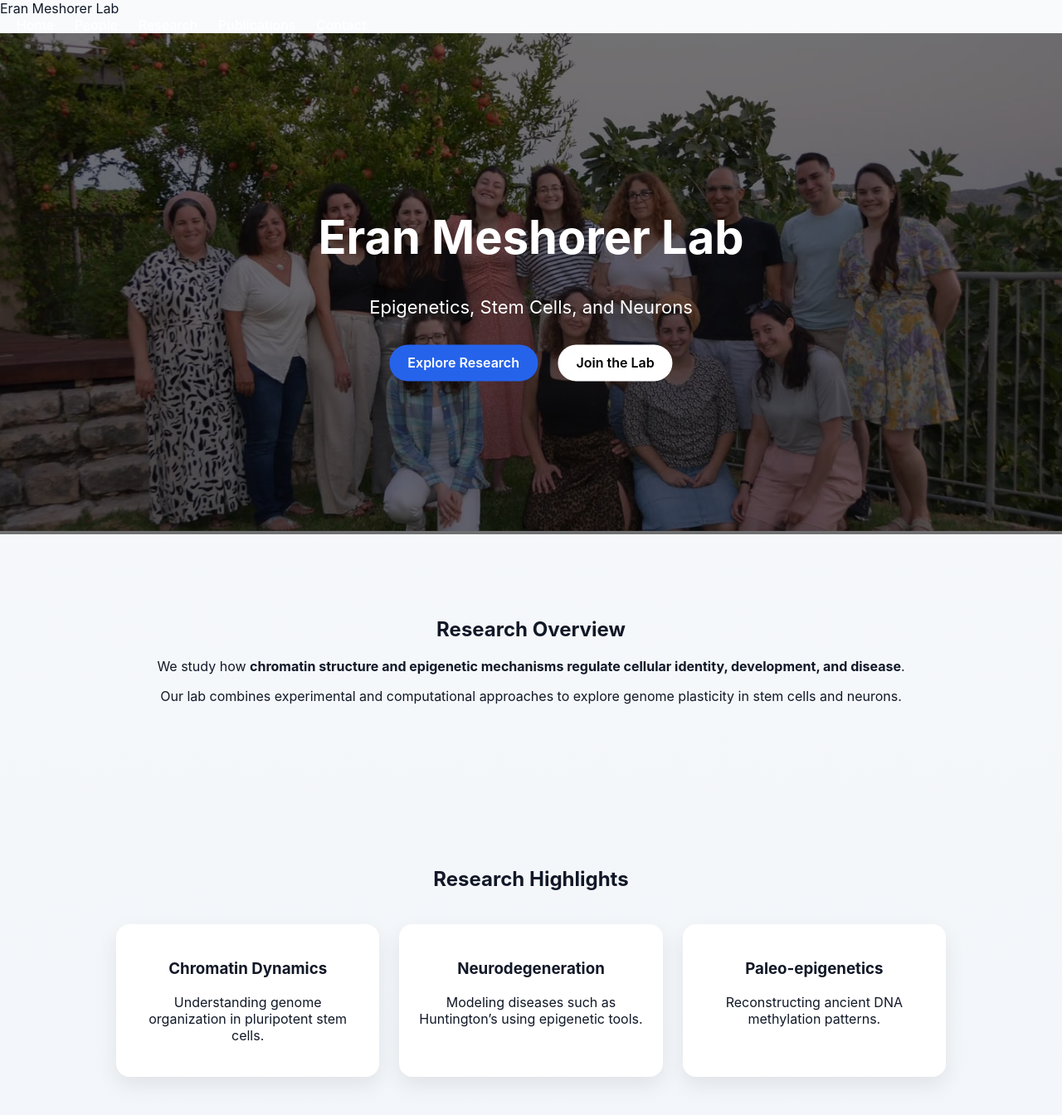
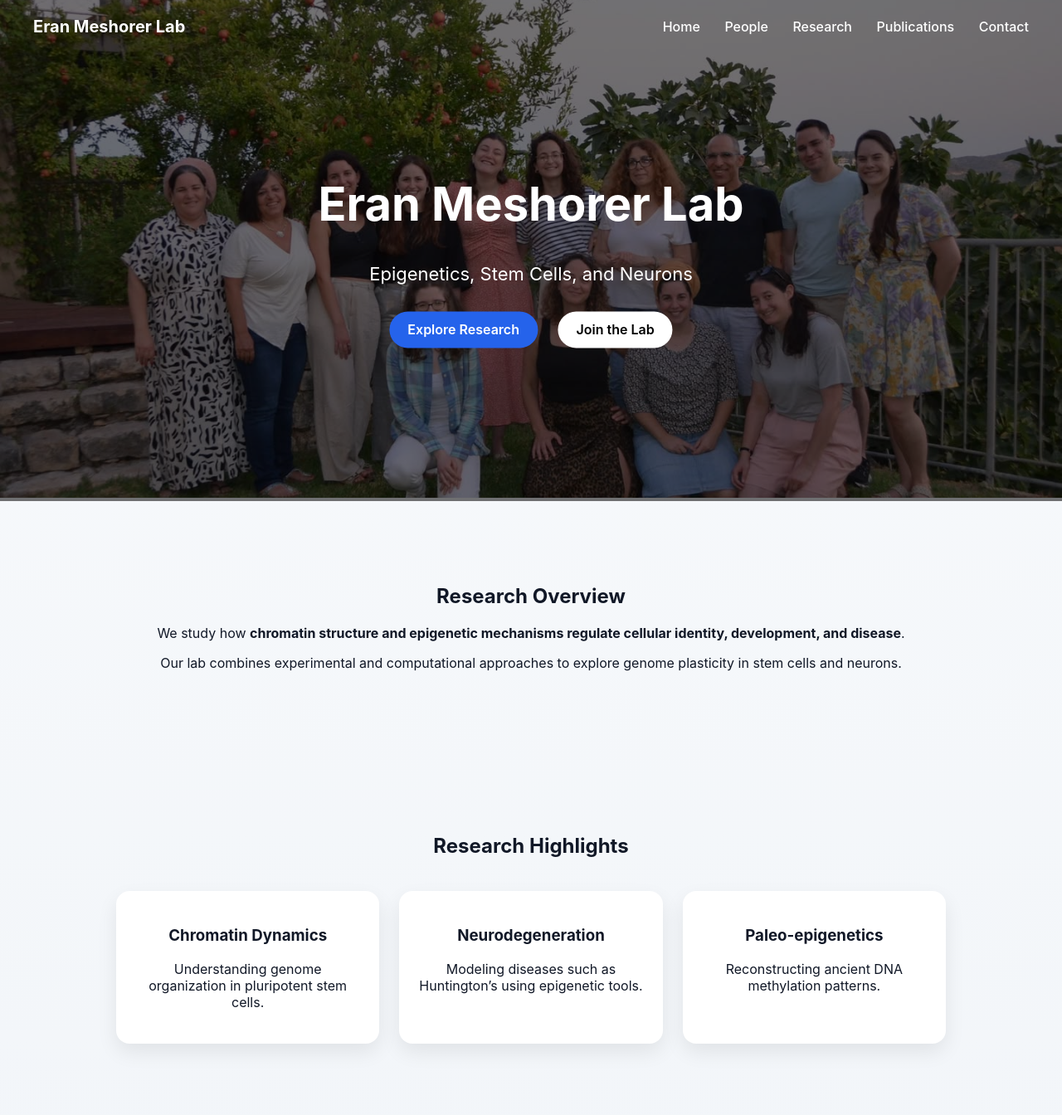
Before and after one commit to Liora347/labwebsite, a Jekyll site: the page built from index.md, in a window 1280 px wide and 1400 px high. Shown: the top 1344 px of the window at 83% size. Built offline with Jekyll 4.4.1, drawn with Linux system fonts in a browser that asks for light colours.

Commit message:
Update main.scss

```diff
--- a/assets/css/main.scss
+++ b/assets/css/main.scss
@@ -149,3 +149,39 @@ section {
   border-radius: 16px;
   margin-top: 30px;
 }
+/* ========================
+   NAVBAR (POLISHED)
+======================== */
+
+.navbar {
+  position: fixed;
+  top: 0;
+  width: 100%;
+  z-index: 100;
+  transition: all 0.3s ease;
+}
+
+.nav-container {
+  display: flex;
+  justify-content: space-between;
+  align-items: center;
+  padding: 20px 40px;
+}
+
+.nav-logo {
+  color: white;
+  font-weight: 700;
+  font-size: 20px;
+}
+
+.nav-links a {
+  margin-left: 25px;
+  text-decoration: none;
+  color: white;
+  font-weight: 500;
+  transition: 0.2s;
+}
+
+.nav-links a:hover {
+  opacity: 0.7;
+}
```
